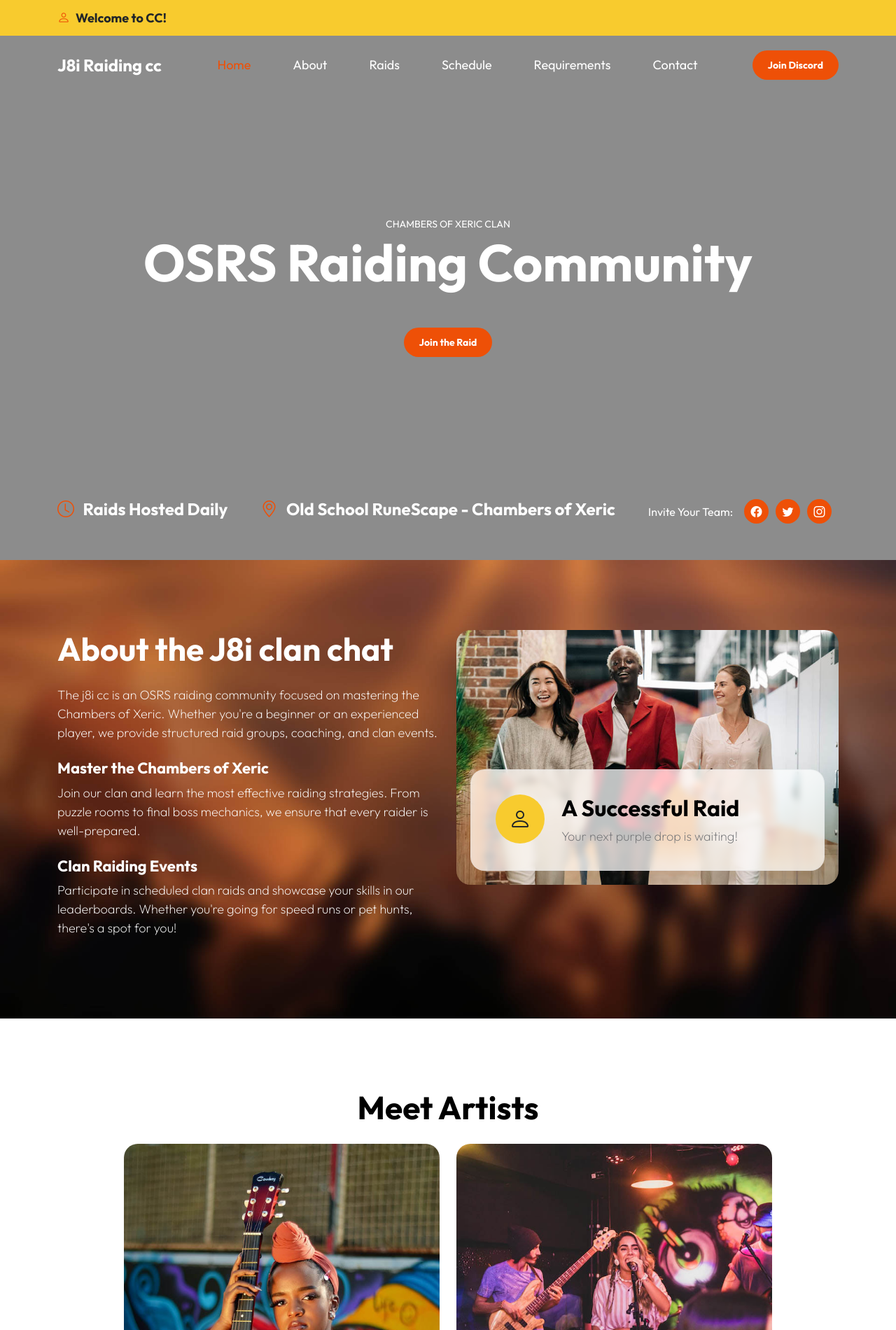
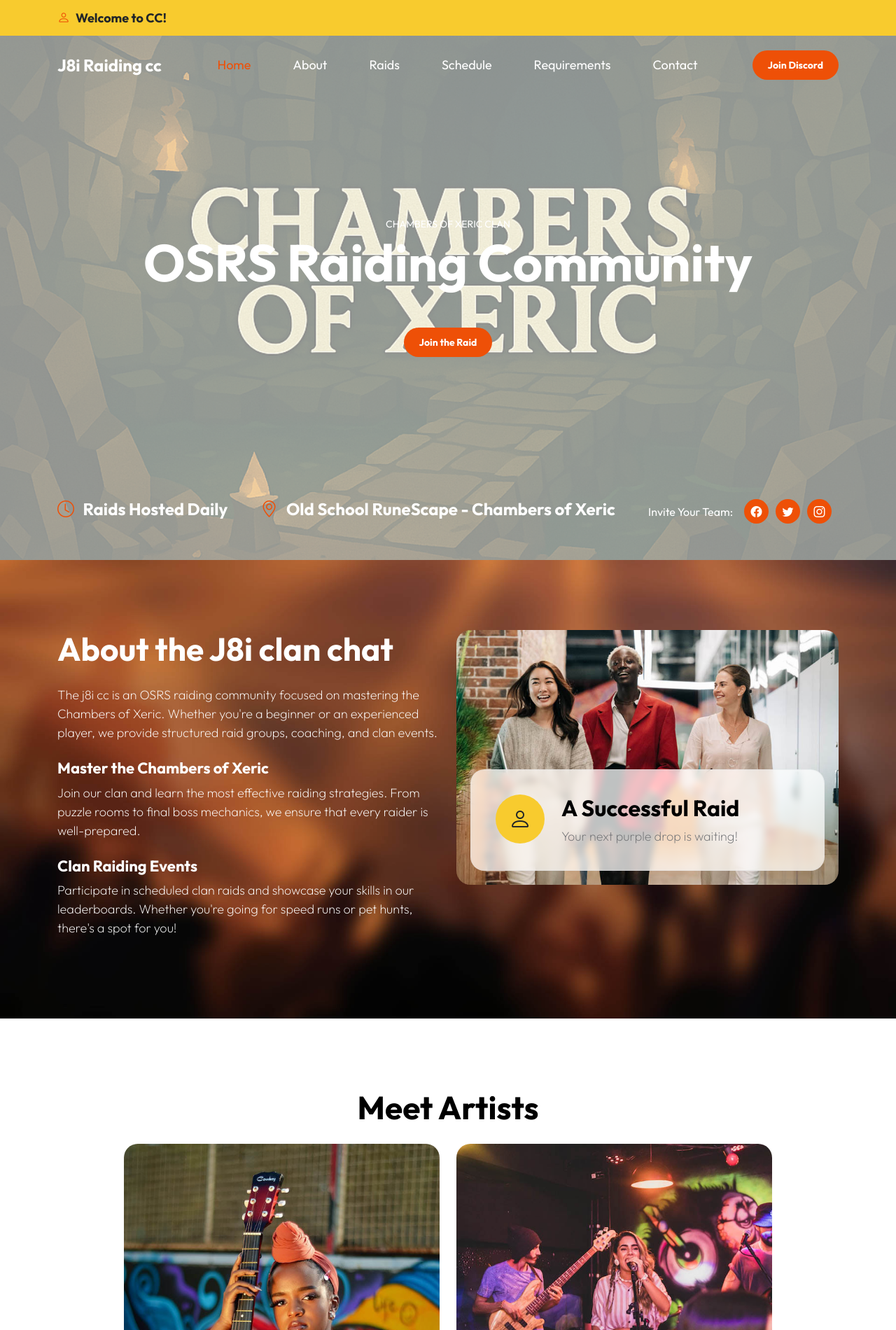
Before and after one commit to Isak-Landin/j8iraids, a Flask app: page / in a window 1280 px wide. Shown: the top 1900 px of the page at 70% size. Run offline with Flask 3, Linux system fonts and the light colour scheme; some libraries are stand-ins or nearby versions.

Commit message:
Auto commit

```diff
--- a/static/templates/index.html
+++ b/static/templates/index.html
@@ -97,7 +97,7 @@
 
 
             <section class="hero-section" id="section_1">
-                <div class="section-overlay"></div>
+                <div class="section-overlay" style="background-image: url('static/images/cox.png'); background-size: cover; background-position: center; background-repeat: no-repeat;"></div>
 
                 <div class="container d-flex justify-content-center align-items-center">
                     <div class="row">
@@ -150,10 +150,6 @@
                             </div>
                         </div>
                     </div>
-                </div>
-
-                <div class="video-wrap">
-                    <img src="static/images/cox.png" class="img-fluid">
                 </div>
             </section>
 
```
